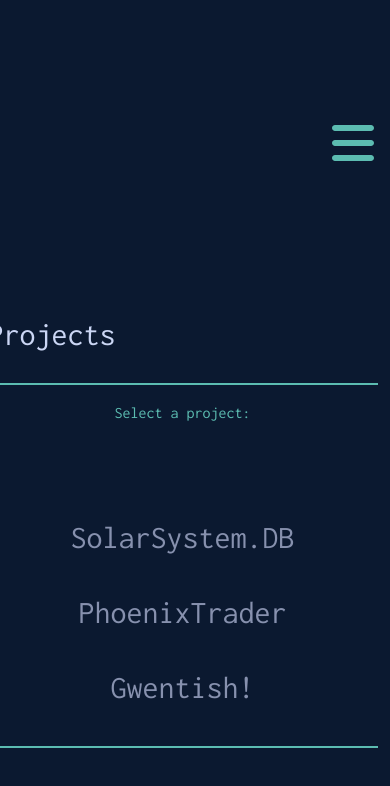
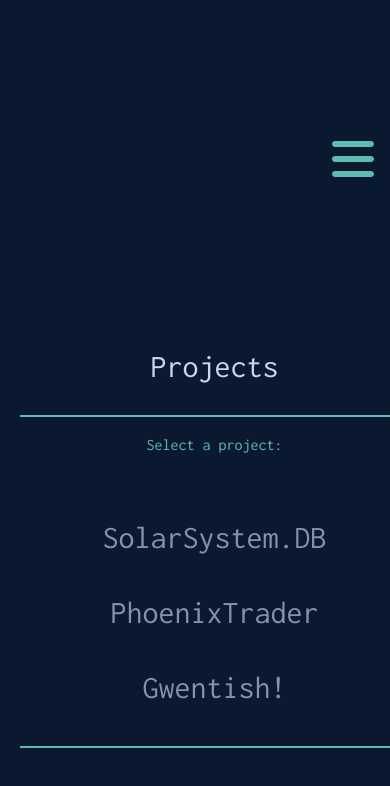
Before and after one commit to WaxenOsprey/WaxenOsprey.github.io, a React (Create React App) app: page /projects in a window 390 px wide. Shown: the top 786 px of the page. Built offline with nearby package versions, Linux system fonts and the light colour scheme.

Commit message:
finalised mobile views, removed some excess margin on left to center everything properly.

```diff
--- a/src/containers/Projects.js
+++ b/src/containers/Projects.js
@@ -115,8 +115,7 @@ const ProjectsMobileMenu = styled.div`
     display: flex;
     flex-direction: column;
     align-items: center;
-    width: 100%;
-    margin-top: 2rem;
+    width: 100vw;
     margin-bottom: 2rem;
     padding-bottom: 2rem;
     border-bottom: 2px solid rgb(92, 188, 177);
@@ -136,9 +135,10 @@ const ProjectsContainer = styled.div`
     max-height: 100vh;
     margin-top: 2rem;
     margin-bottom: 2rem;
-    margin-left: 0;
-    margin-right: 4rem;
+    margin-left: 2rem;
+    margin-right: 2rem;
     padding: 0;
+    align-items: center;
   }
 `;
 
@@ -220,6 +220,12 @@ const ProjectsWrapper = styled.div.attrs({ 'data-display-name': 'ProjectsWrapper
   display: flex;
   flex-direction: row;
   margin-top: 2rem;
+
+    @media (max-width: 768px) {
+        flex-direction: column;
+        align-items: center;
+
+    }
 `;
 
 const ProjectsMenu = styled.div.attrs({ 'data-display-name': 'ProjectsMenu' })`
@@ -233,6 +239,8 @@ const ProjectsMenu = styled.div.attrs({ 'data-display-name': 'ProjectsMenu' })`
 
   @media (max-width: 768px) {
     display: none;
+    align-items: center;
+
   }
 `;
 
@@ -242,6 +250,14 @@ const SelectedProjectContainer = styled.div.attrs({ 'data-display-name': 'Select
   width: 100%;
   align-items: center;
   margin-left: 4rem;
+
+    @media (max-width: 768px) {
+        width: 100%;
+        margin-left: 0;
+        margin-right: 0;
+        padding: 0;
+        align-items: center;
+    }
 `;
 
 const ProjectHeading = styled.p.attrs({ 'data-display-name': 'ProjectHeading' })`
```
